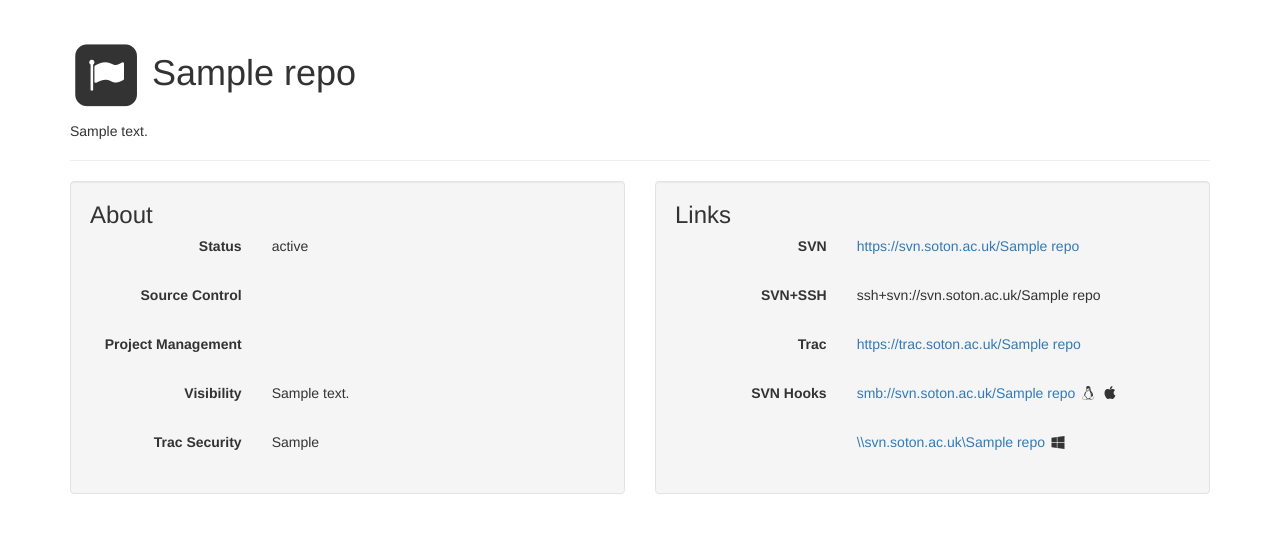
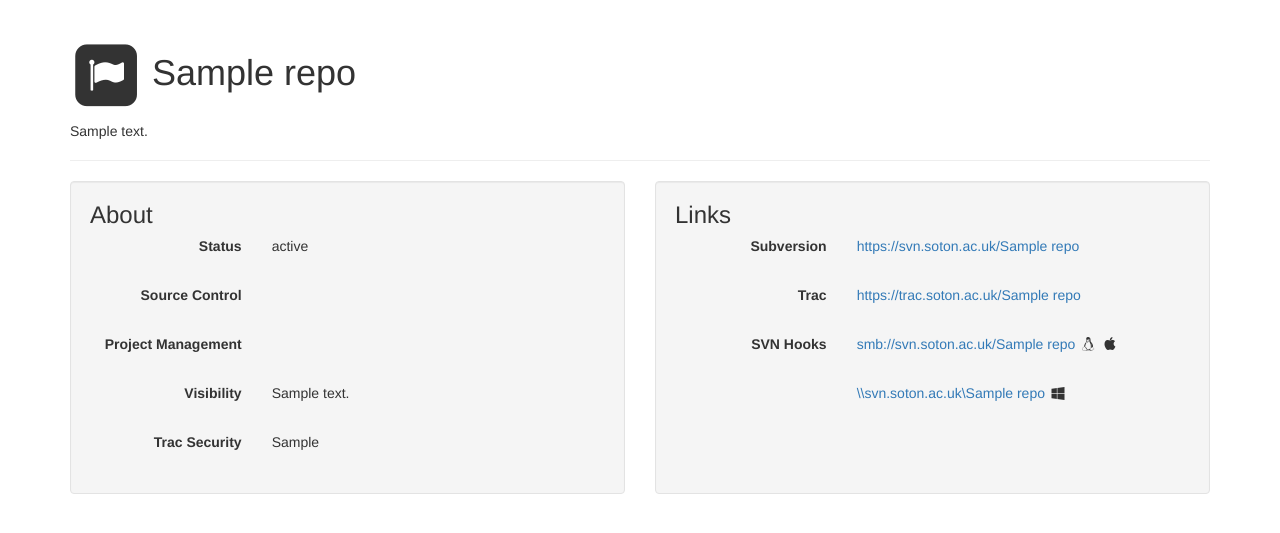
Before and after one commit to divad/trackit, a Python web app: template templates/repo.html in a window 1280 px wide. Shown: the part 51-584 px from the top of the page. Run offline with Jinja, Linux system fonts and the light colour scheme; the template is opened without the code that fills it: most values are stand-ins (such as "Sample title", 1, 10 or a date in 2020); some libraries are stand-ins or nearby versions.

Commit message:
Removed svn+ssh link

```diff
--- a/templates/repo.html
+++ b/templates/repo.html
@@ -640,15 +640,9 @@ $(document).ready(function() {
 			<h3>Links</h3>
 			<form class="form-horizontal" role="form">
 				<div class="form-group">
-					<label class="col-sm-4 control-label bold-text">SVN</label>
+					<label class="col-sm-4 control-label bold-text">Subversion</label>
 					<div class="col-sm-8">
 						<p class="form-control-static"><a href="https://svn.soton.ac.uk/{{repo.name}}">https://svn.soton.ac.uk/{{repo.name}}</a></p>
-					</div>
-				</div>
-				<div class="form-group">
-					<label class="col-sm-4 control-label bold-text">SVN+SSH</label>
-					<div class="col-sm-8">
-						<p class="form-control-static">ssh+svn://svn.soton.ac.uk/{{repo.name}}</p>
 					</div>
 				</div>
 				<div class="form-group">
@@ -667,6 +661,12 @@ $(document).ready(function() {
 					<label class="col-sm-4 control-label bold-text">&nbsp;</label>
 					<div class="col-sm-8">
 						<p class="form-control-static"><a href="file://svn.soton.ac.uk/{{repo.name}}">\\svn.soton.ac.uk\{{repo.name}}</a> <i class="fa fa-fw fa-windows"></i></p>
+					</div>
+				</div>
+				<div class="form-group">
+					<label class="col-sm-4 control-label bold-text">&nbsp;</label>
+					<div class="col-sm-8">
+						<p class="form-control-static">&nbsp;</p>
 					</div>
 				</div>
 			</form>
```
